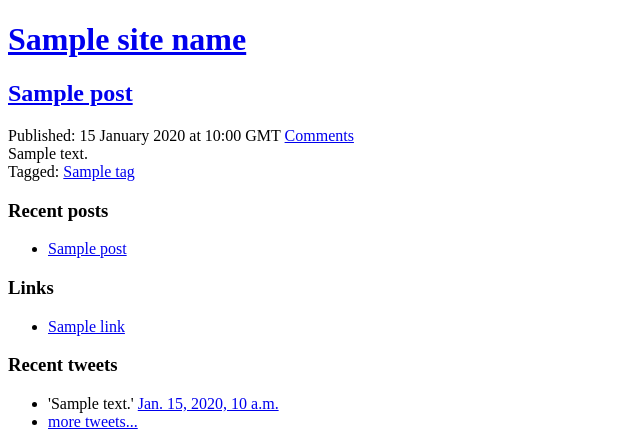
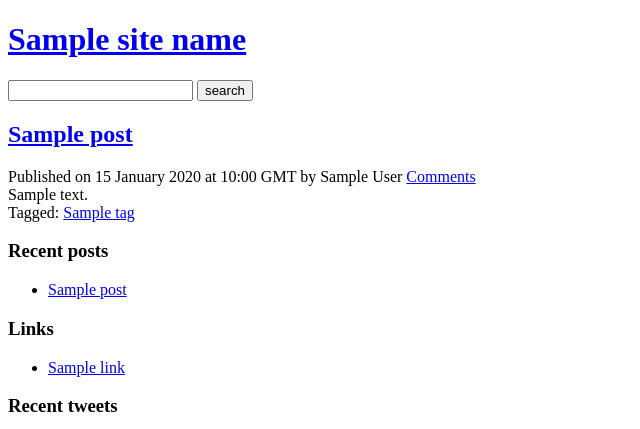
Before and after one commit to nlativy/scritti, a Django app: template templates/posts/detail.html in a window 1280 px wide. Shown: the top 429 px of the page, without its empty margins (0-640 px from the left). Run offline with Django 3.2, Linux system fonts and the light colour scheme; the template is opened without the code that fills it: most values are stand-ins (such as "Sample title", 1, 10 or a date in 2020).

Commit message:
Add search form to base.html.

```diff
--- a/posts/views.py
+++ b/posts/views.py
@@ -24,7 +24,8 @@ def detail(request, post_slug):
     post = get_object_or_404(Post, slug=post_slug, published=True)
     return render_to_response('posts/detail.html', {'post': post}, RequestContext(request))
 
-def search(request, query_text, page=1):
+def search(request, page=1):
+    query_text = request.GET.get('q', None)
     post_list = Post.objects.query(query_text).filter(published=True)
     paginator = Paginator(post_list, settings.POSTS_PER_PAGE)
 
--- a/settings.py
+++ b/settings.py
@@ -5,7 +5,7 @@ import os
 SITE_ROOT = os.path.dirname(os.path.realpath(__file__))
 SITE_NAME = 'In Search of Lost Time'
 SITE_AUTHOR = 'Nicholas Lativy'
-SITE_URL = '/'
+SITE_URL = 'http://localhost:8000'
 
 TWITTER_USER = 'nlativy'
 NUMBER_OF_TWEETS = 3
--- a/templates/posts/base.html
+++ b/templates/posts/base.html
@@ -9,7 +9,16 @@
 
 <body>
 <div id="outer">
-    <div id="header"><h1><a href="{{site_url}}">{{site_name}}</a></h1></div>
+    <div id="header">
+        <div class="title">
+        <h1><a href="{{site_url}}">{{site_name}}</a></h1>
+        </div>
+        <div class="search-form">
+            <form action="{{site_url}}/search" method="get">
+                <input type="text" name="q" /> <input type="submit" value="search" />
+            </form>
+        </div>
+    </div>
     <div id="main">
         <div id="content">
             {% block content-heading %} {% endblock %}
--- a/templates/posts/detail.html
+++ b/templates/posts/detail.html
@@ -5,7 +5,10 @@
     <div class="post">
         <h2><a href="{{post.get_absolute_url}}">{{post.title}}</a></h2>
         <div class="info">
-            <span class="date">Published: {{post.pub_date|date:"j F Y \a\t H:i T"}}</span>
+            <span class="date">
+                Published on {{post.pub_date|date:"j F Y \a\t H:i T"}}
+                by {{post.author.first_name}} {{post.author.last_name}}
+            </span>
             <span class="details"><a href="{{post.get_absolute_url}}">Comments</a></span>
         </div>
         <div class="content">
--- a/templates/posts/post_list.html
+++ b/templates/posts/post_list.html
@@ -6,7 +6,10 @@
             <div class="post">
                 <h2><a href="{{post.get_absolute_url}}">{{post.title}}</a></h2>
                 <div class="info">
-                    <span class="date">Published: {{post.pub_date|date:"j F Y \a\t H:i T"}}</span>
+                    <span class="date">
+                        Published on {{post.pub_date|date:"j F Y \a\t H:i T"}}
+                        by {{post.author.first_name}} {{post.author.last_name}}
+                    </span>
                     <span class="details"><a href="{{post.get_absolute_url}}">Comments</a></span>
                 </div>
                 <div class="content">
--- a/urls.py
+++ b/urls.py
@@ -18,7 +18,7 @@ urlpatterns = patterns('',
     (r'^admin/(.*)', admin.site.root),
     (r'^$', 'scritti.posts.views.index'),
     url(r'^page/(?P<page>\d+)$', 'scritti.posts.views.index', name='index_page'),
-    url(r'^search/(?P<query_text>.*)/$', 'scritti.posts.views.search', name='search_view'),
+    url(r'^search/$', 'scritti.posts.views.search', name='search_view'),
     url(r'^articles/(?P<post_slug>.*)/$', 'scritti.posts.views.detail', name='post_view'),
     url(r'^tag/(?P<tag_name>.*)/$', 'scritti.posts.views.tagged', name="tag_view"),
     url(r'^tag/(?P<tag_name>.*)/(?P<page>\d+)$', 'scritti.posts.views.tagged', name="tag_page"),
```
Also changed, not shown: site_media/main.css (+15 -0 lines).
